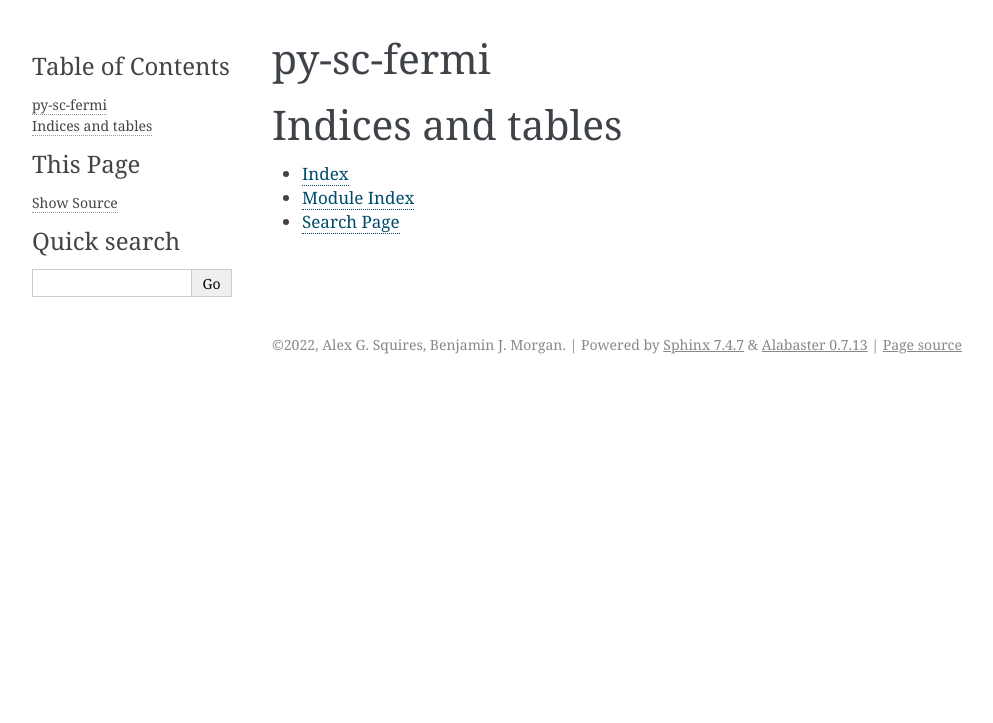
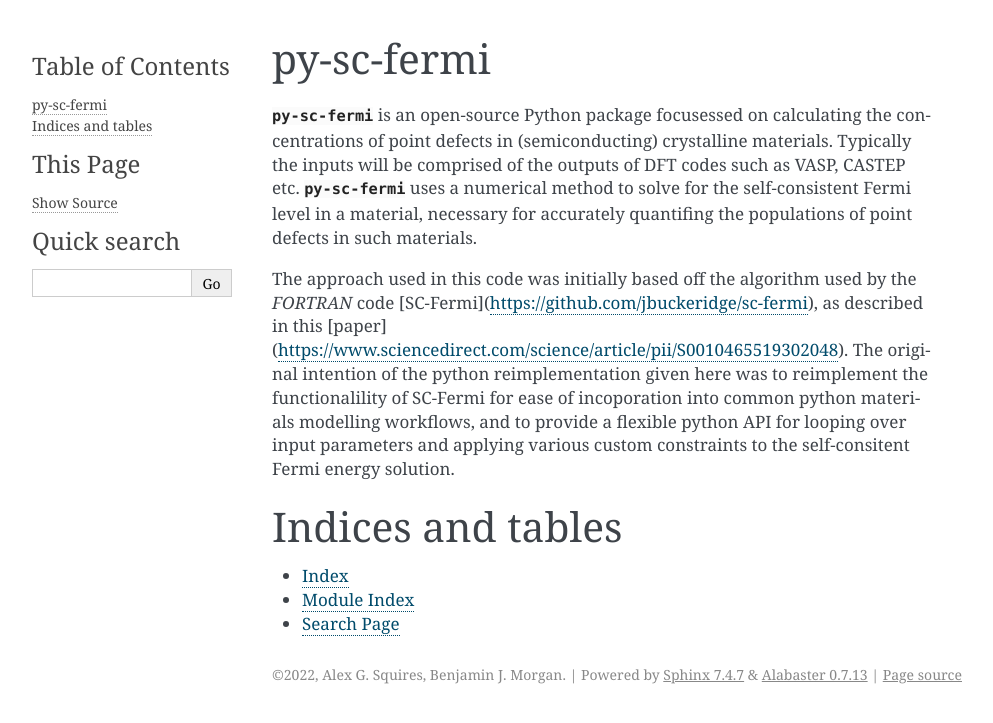
Before and after one commit to bjmorgan/py-sc-fermi, a Sphinx documentation site: the page built from docs/index.rst, in a window 1280 px wide. Shown: the top 723 px of the page, without its empty margins (148-1141 px from the left). Built offline with Sphinx 7.4.7, drawn with Linux system fonts in a browser that asks for light colours.

Commit message:
Update index.rst

```diff
--- a/docs/index.rst
+++ b/docs/index.rst
@@ -1,6 +1,10 @@
 
 py-sc-fermi
 =======================================
+
+:py:mod:`py-sc-fermi` is an open-source Python package focusessed on calculating the concentrations of point defects in (semiconducting) crystalline materials. Typically the inputs will be comprised of the outputs of DFT codes such as VASP, CASTEP etc. :py:mod:`py-sc-fermi` uses a numerical method to solve for the self-consistent Fermi level in a material, necessary for accurately quantifing the populations of point defects in such materials.
+
+The approach used in this code was initially based off the algorithm used by the `FORTRAN` code [SC-Fermi](https://github.com/jbuckeridge/sc-fermi), as described in this [paper](https://www.sciencedirect.com/science/article/pii/S0010465519302048). The original intention of the python reimplementation given here was to reimplement the functionalility of SC-Fermi for ease of incoporation into common python materials modelling workflows, and to provide a flexible python API for looping over input parameters and applying various custom constraints to the self-consitent Fermi energy solution.
 
 .. toctree::
    :maxdepth: 2
```
